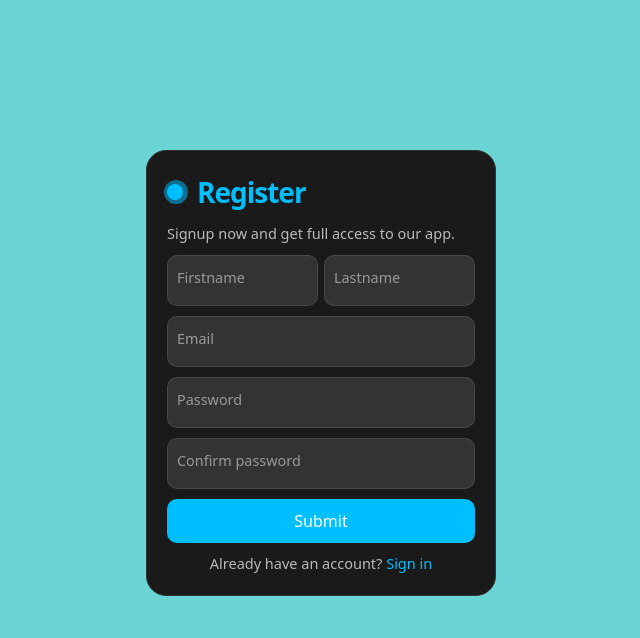
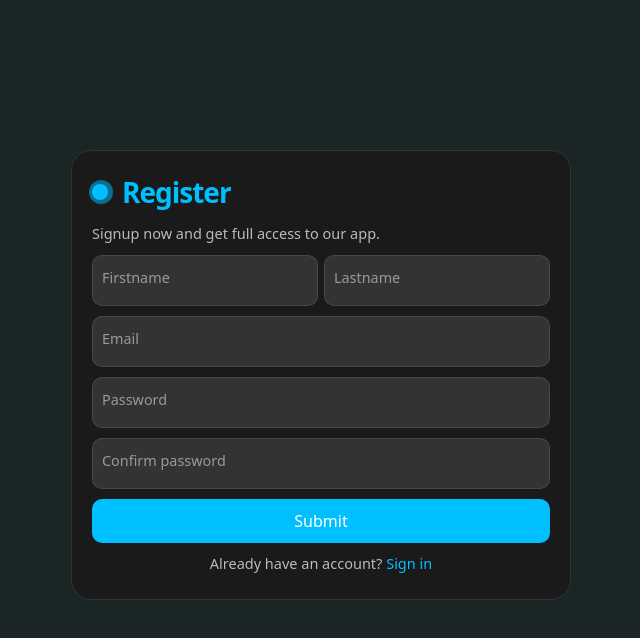
Before and after one commit to SSuryaRao/E-Rental_System, a React (Vite) app: page / in a window 1280 px wide. Shown: the top 638 px of the page, without its empty margins (319-959 px from the left). Built offline with nearby package versions, Linux system fonts and the light colour scheme.

Commit message:
In Registerpage height and width modified & adding some features

```diff
--- a/src/App.css
+++ b/src/App.css
@@ -1,7 +1,7 @@
 body{
     margin:0;
     padding:0;
-    background-color: rgb(107, 213, 213);
+    background-color: rgb(26, 37, 37);
 }
 #root{
     display: flex;
--- a/src/pages/registerpage/RegisterPage.jsx
+++ b/src/pages/registerpage/RegisterPage.jsx
@@ -43,7 +43,8 @@ const StyledWrapper = styled.div`
     display: flex;
     flex-direction: column;
     gap: 10px;
-    max-width: 350px;
+    width: 500px;
+    height:450px;
     padding: 20px;
     border-radius: 20px;
     position: relative;
```
